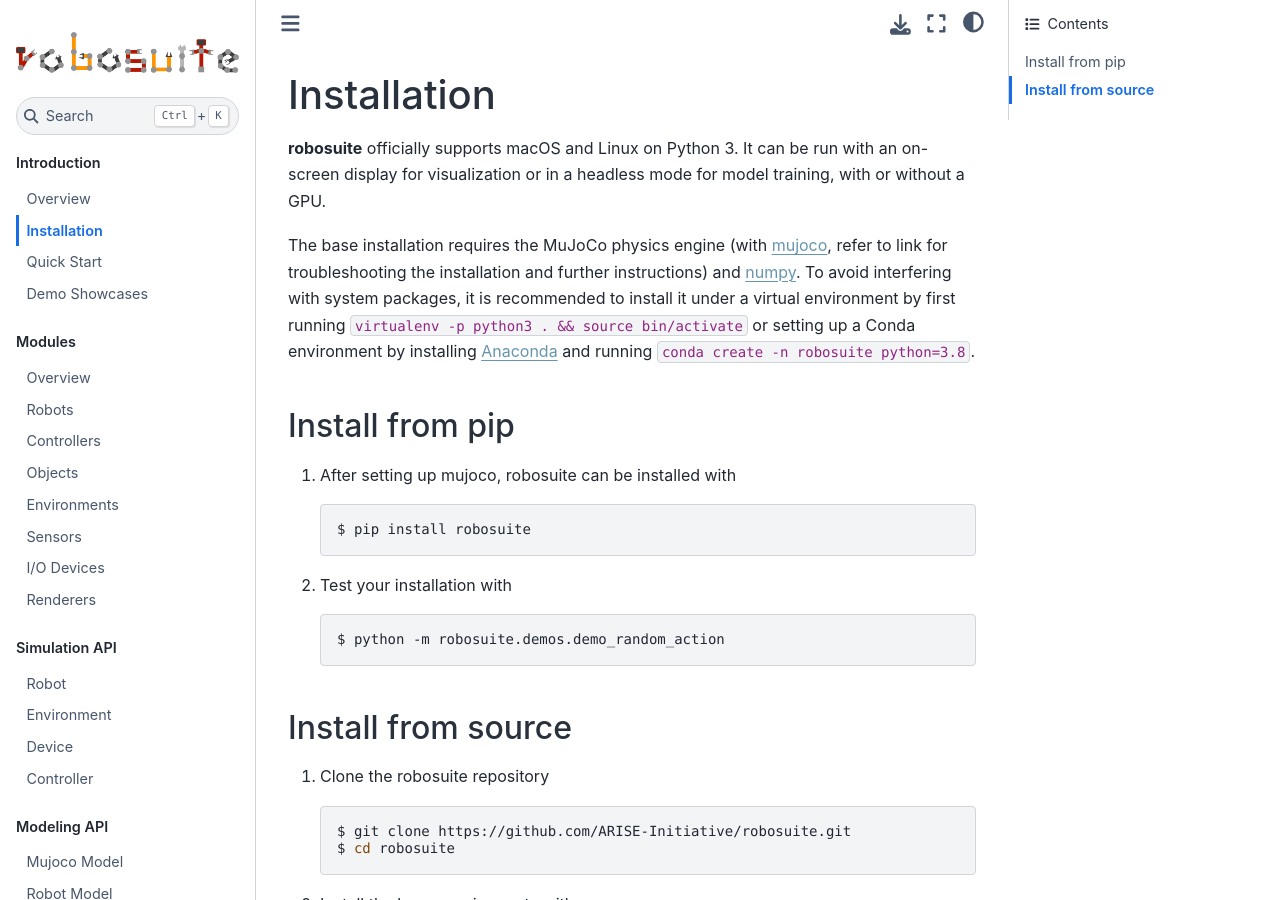
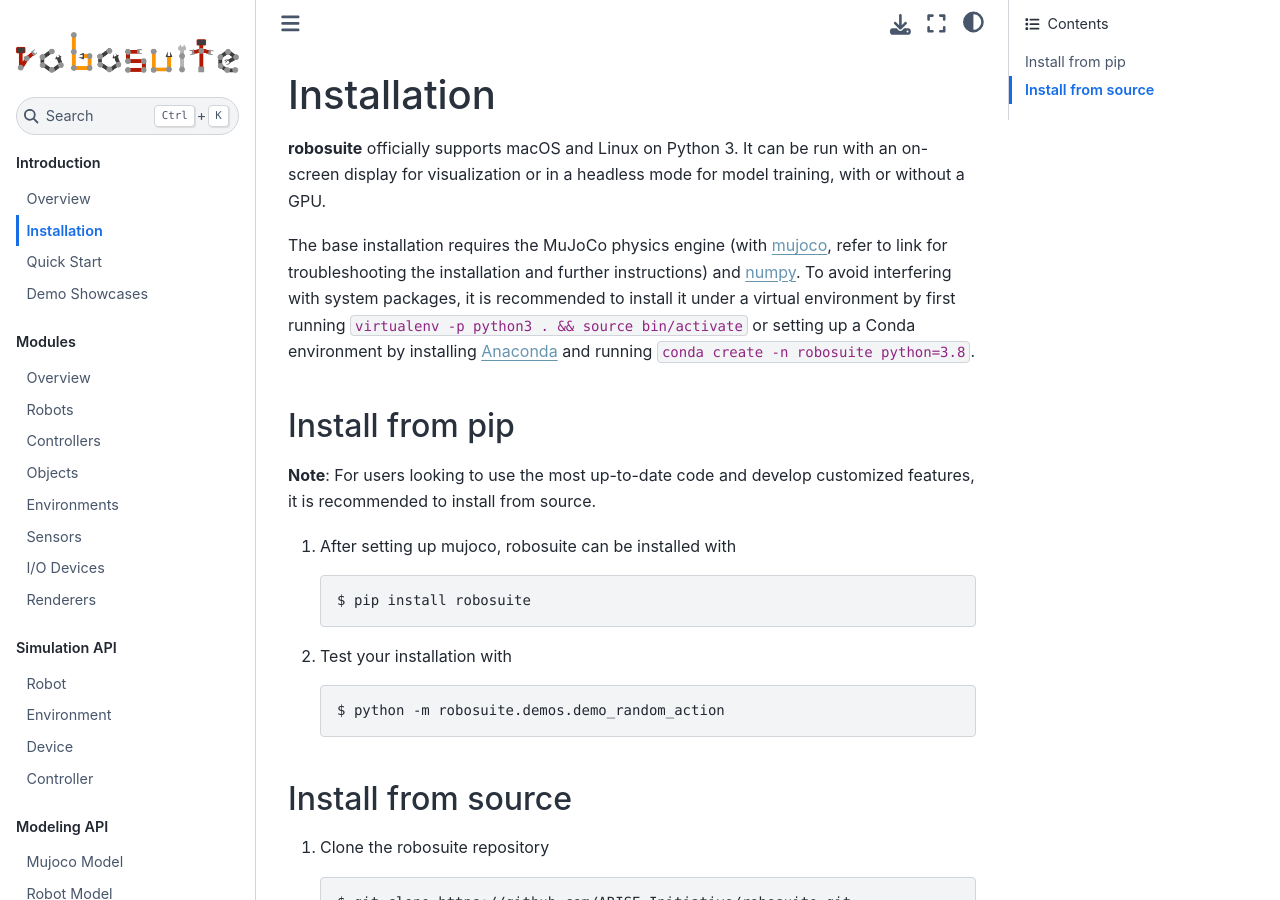
Before and after one commit to ARISE-Initiative/robosuite, a Sphinx documentation site: the page built from docs/installation.md, in a window 1280 px wide and 900 px high. Built offline with Sphinx 7.4.7 and the Sphinx Book theme 1.1.4, drawn with Linux system fonts in a browser that asks for light colours; pages that are not in the unit, such as notebooks, are missing from menus.

Commit message:
Adding notes about installing from source (#392)
* Update installation.md

* Update installation.md

---------

Co-authored-by: Yuke Zhu <yukez@cs.utexas.edu>

````diff
--- a/docs/installation.md
+++ b/docs/installation.md
@@ -4,6 +4,8 @@
 The base installation requires the MuJoCo physics engine (with [mujoco](https://github.com/deepmind/mujoco), refer to link for troubleshooting the installation and further instructions) and [numpy](http://www.numpy.org/). To avoid interfering with system packages, it is recommended to install it under a virtual environment by first running `virtualenv -p python3 . && source bin/activate` or setting up a Conda environment by installing [Anaconda](https://www.anaconda.com/) and running `conda create -n robosuite python=3.8`.
 
 ### Install from pip
+
+**Note**: For users looking to use the most up-to-date code and develop customized features, it is recommended to install from source.
 
 1. After setting up mujoco, robosuite can be installed with
    ```sh
````
